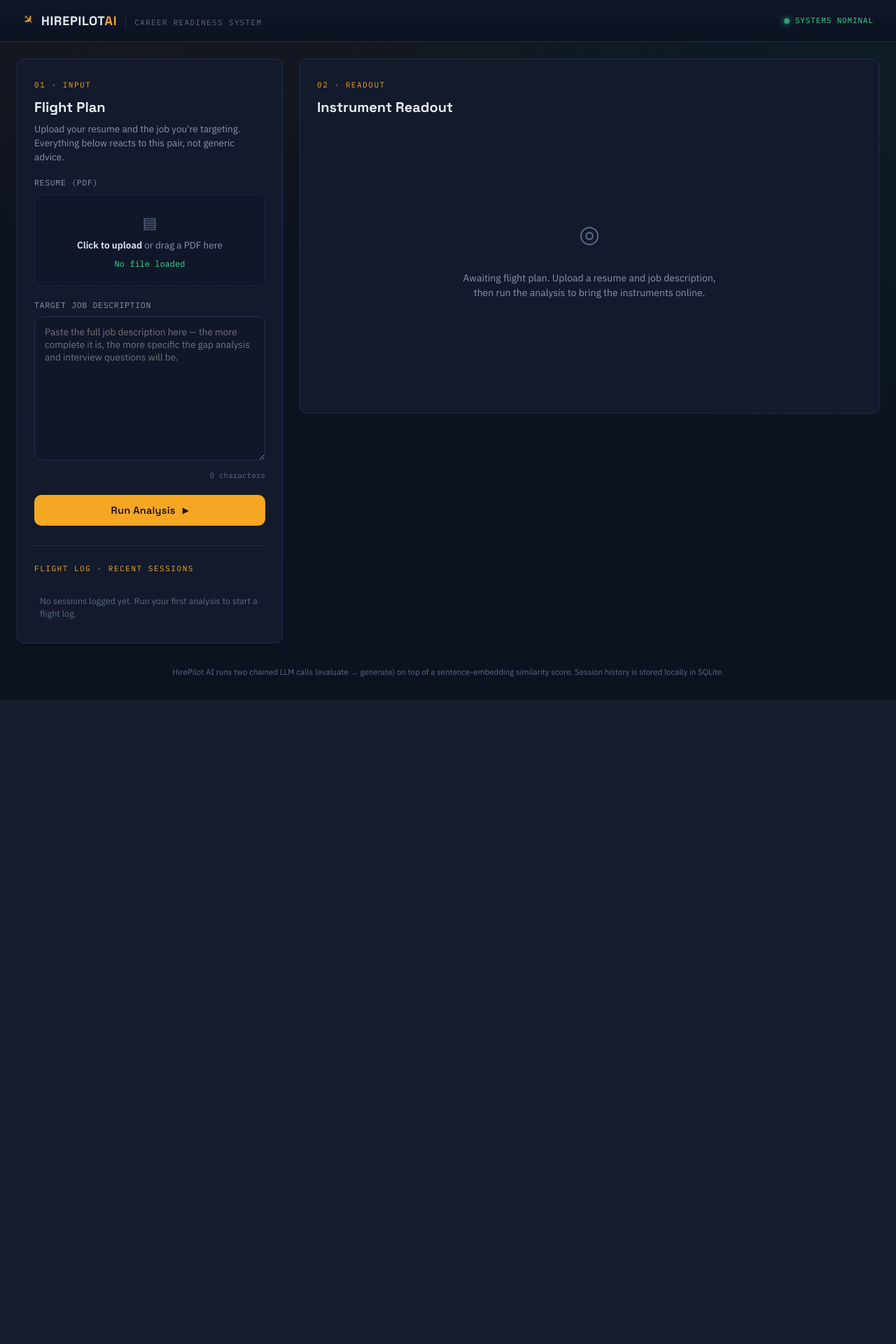
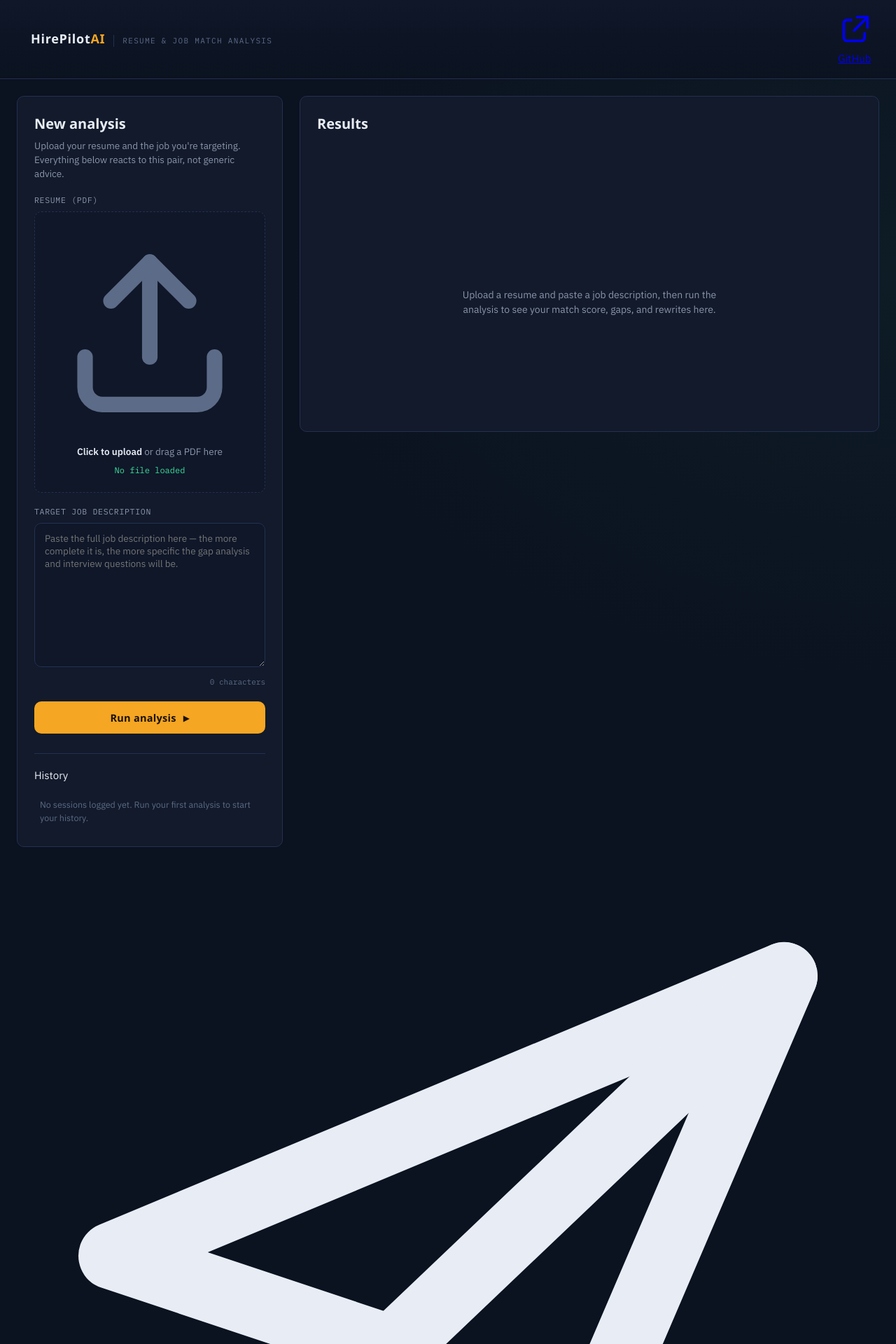
Before and after one commit to om-nigam34/Hire-Pilot-AI, a Flask app: template templates/index.html in a window 1280 px wide. Shown: the top 1920 px of the page at 70% size. Before the commit the page ends 1000 px from the top, so only its background shows below. Run offline with Flask 3, Linux system fonts and the light colour scheme; the template is opened without the code that fills it, so the values that code supplies are empty.

Commit message:
Updated the HTML file

```diff
--- a/templates/index.html
+++ b/templates/index.html
@@ -3,36 +3,42 @@
 <head>
   <meta charset="UTF-8" />
   <meta name="viewport" content="width=device-width, initial-scale=1.0" />
-  <title>HirePilot AI — Career Readiness System</title>
+  <title>HirePilot AI — Resume &amp; Job Match Analysis</title>
   <link rel="preconnect" href="https://fonts.googleapis.com" />
   <link rel="preconnect" href="https://fonts.gstatic.com" crossorigin />
-  <link href="https://fonts.googleapis.com/css2?family=Space+Grotesk:wght@500;600;700&family=IBM+Plex+Sans:wght@400;500;600&family=IBM+Plex+Mono:wght@400;500;600&display=swap" rel="stylesheet" />
+  <link href="https://fonts.googleapis.com/css2?family=Sora:wght@600;700&family=IBM+Plex+Sans:wght@400;500;600&family=IBM+Plex+Mono:wght@400;500;600&display=swap" rel="stylesheet" />
   <link rel="stylesheet" href="{{ url_for('static', filename='css/style.css') }}" />
 </head>
 <body>
 
-  <div class="scanline-overlay" aria-hidden="true"></div>
-
   <header class="topbar">
     <div class="topbar-brand">
-      <span class="topbar-mark">✈</span>
-      <span class="topbar-title">HIREPILOT<span class="topbar-title-accent">AI</span></span>
-      <span class="topbar-subtitle">CAREER READINESS SYSTEM</span>
+      <span class="topbar-mark">
+        <svg viewBox="0 0 24 24" fill="none" stroke="currentColor" stroke-width="1.8" stroke-linecap="round" stroke-linejoin="round" aria-hidden="true">
+          <path d="M21 3L3 10.5L10.5 13L13.5 20.5L21 3Z"/>
+          <path d="M10.5 13L21 3"/>
+        </svg>
+      </span>
+      <span class="topbar-title">HirePilot<span class="topbar-title-accent">AI</span></span>
+      <span class="topbar-subtitle">RESUME &amp; JOB MATCH ANALYSIS</span>
     </div>
-    <div class="topbar-status">
-      <span class="status-dot" id="system-status-dot"></span>
-      <span id="system-status-text">SYSTEMS NOMINAL</span>
-    </div>
+    <a class="topbar-link" href="https://github.com/om-nigam34/Hire-Pilot-AI" target="_blank" rel="noopener noreferrer">
+      <svg viewBox="0 0 24 24" fill="none" stroke="currentColor" stroke-width="1.8" stroke-linecap="round" stroke-linejoin="round" aria-hidden="true">
+        <path d="M9 6H6C4.9 6 4 6.9 4 8V18C4 19.1 4.9 20 6 20H16C17.1 20 18 19.1 18 18V15"/>
+        <path d="M13 4H20V11"/>
+        <path d="M20 4L11 13"/>
+      </svg>
+      GitHub
+    </a>
   </header>
 
   <main class="deck">
 
-    <!-- LEFT: Flight Plan -- inputs -->
+    <!-- LEFT: new analysis -->
 
     <section class="panel panel-input" aria-labelledby="flightplan-heading">
       <div class="panel-header">
-        <span class="panel-eyebrow">01 · INPUT</span>
-        <h2 id="flightplan-heading">Flight Plan</h2>
+        <h2 id="flightplan-heading">New analysis</h2>
         <p class="panel-desc">Upload your resume and the job you're targeting. Everything below reacts to this pair, not generic advice.</p>
       </div>
 
@@ -40,7 +46,13 @@
         <label class="field-label" for="resume-input">Resume (PDF)</label>
         <div class="dropzone" id="dropzone" tabindex="0" role="button" aria-describedby="dropzone-filename">
           <input type="file" id="resume-input" name="resume" accept="application/pdf" hidden />
-          <div class="dropzone-icon">▤</div>
+          <div class="dropzone-icon">
+            <svg viewBox="0 0 24 24" fill="none" stroke="currentColor" stroke-width="1.8" stroke-linecap="round" stroke-linejoin="round" aria-hidden="true">
+              <path d="M12 15V4"/>
+              <path d="M7.5 8.5L12 4L16.5 8.5"/>
+              <path d="M4.5 15V18.5C4.5 19.6 5.4 20.5 6.5 20.5H17.5C18.6 20.5 19.5 19.6 19.5 18.5V15"/>
+            </svg>
+          </div>
           <div class="dropzone-text">
             <strong>Click to upload</strong> or drag a PDF here
           </div>
@@ -57,7 +69,7 @@
         <div class="field-hint" id="jd-char-count">0 characters</div>
 
         <button type="submit" id="analyze-btn" class="btn-engage">
-          <span class="btn-engage-label">Run Analysis</span>
+          <span class="btn-engage-label">Run analysis</span>
           <span class="btn-engage-icon">▶</span>
         </button>
 
@@ -65,7 +77,7 @@
       </form>
 
       <div class="flightlog">
-        <div class="panel-eyebrow">FLIGHT LOG · RECENT SESSIONS</div>
+        <span class="flightlog-eyebrow">History</span>
         <ul class="flightlog-list" id="flightlog-list">
           {% if history %}
             {% for item in history %}
@@ -76,32 +88,36 @@
             </li>
             {% endfor %}
           {% else %}
-            <li class="flightlog-empty">No sessions logged yet. Run your first analysis to start a flight log.</li>
+            <li class="flightlog-empty">No sessions logged yet. Run your first analysis to start your history.</li>
           {% endif %}
         </ul>
       </div>
     </section>
 
-    <!-- RIGHT: Readout -- results -->
+    <!-- RIGHT: results -->
 
     <section class="panel panel-readout" aria-labelledby="readout-heading">
       <div class="panel-header">
-        <span class="panel-eyebrow">02 · READOUT</span>
-        <h2 id="readout-heading">Instrument Readout</h2>
+        <h2 id="readout-heading">Results</h2>
       </div>
 
       <!-- Empty state -->
 
       <div class="readout-empty" id="readout-empty">
-        <div class="readout-empty-icon">◎</div>
-        <p>Awaiting flight plan. Upload a resume and job description, then run the analysis to bring the instruments online.</p>
+        <div class="readout-empty-icon">
+          <svg viewBox="0 0 24 24" fill="none" stroke="currentColor" stroke-width="1.7" stroke-linecap="round" stroke-linejoin="round" aria-hidden="true">
+            <path d="M3 13H8L10 16H14L16 13H21"/>
+            <path d="M5.5 5.5H18.5L21 13V18C21 19.1 20.1 20 19 20H5C3.9 20 3 19.1 3 18V13L5.5 5.5Z"/>
+          </svg>
+        </div>
+        <p>Upload a resume and paste a job description, then run the analysis to see your match score, gaps, and rewrites here.</p>
       </div>
 
       <!-- Loading state -->
 
       <div class="readout-loading" id="readout-loading" hidden>
-        <div class="radar-sweep" aria-hidden="true"></div>
-        <p id="loading-message">Reading instruments…</p>
+        <div class="spinner" aria-hidden="true"></div>
+        <p id="loading-message">Reading your resume…</p>
       </div>
 
       <!-- Results -->
@@ -110,40 +126,75 @@
 
         <div class="gauge-row">
           <div class="gauge-wrap">
-            <svg id="gauge-svg" viewBox="0 0 200 130" aria-hidden="true"></svg>
+            <svg id="gauge-svg" viewBox="0 0 168 168" aria-hidden="true"></svg>
             <div class="gauge-readout">
               <span class="gauge-value" id="gauge-value">0</span>
-              <span class="gauge-max">/100</span>
+              <span class="gauge-max">/ 100</span>
             </div>
           </div>
           <div class="gauge-caption">
-            <span class="panel-eyebrow">MATCH READING</span>
+            <span class="field-label">Match score</span>
+            <span class="gauge-tier" id="gauge-tier">—</span>
             <p id="overall-summary">—</p>
-            <p class="gauge-disclaimer">One signal, not the full verdict — see the gap checklist for the actual "why."</p>
+            <p class="gauge-disclaimer">One signal, not the full verdict — see the breakdown below for specifics.</p>
           </div>
         </div>
 
         <div class="readout-grid">
 
           <div class="readout-block">
-            <h3 class="block-title"><span class="light light-red"></span> Missing skills</h3>
+            <h3 class="block-title">
+              <span class="block-icon">
+                <svg viewBox="0 0 24 24" fill="none" stroke="currentColor" stroke-width="1.6" aria-hidden="true">
+                  <circle cx="12" cy="12" r="8.5"/>
+                  <circle cx="12" cy="12" r="4.5"/>
+                  <circle cx="12" cy="12" r="1" fill="currentColor" stroke="none"/>
+                </svg>
+              </span>
+              Missing skills
+            </h3>
             <ul class="tag-list" id="missing-skills-list"></ul>
           </div>
 
           <div class="readout-block">
-            <h3 class="block-title"><span class="light light-amber"></span> ATS keyword gaps</h3>
+            <h3 class="block-title">
+              <span class="block-icon">
+                <svg viewBox="0 0 24 24" fill="none" stroke="currentColor" stroke-width="1.8" stroke-linecap="round" aria-hidden="true">
+                  <path d="M9.5 4L7 20"/>
+                  <path d="M17 4L14.5 20"/>
+                  <path d="M4.5 9H20"/>
+                  <path d="M3.5 15H19"/>
+                </svg>
+              </span>
+              ATS keyword gaps
+            </h3>
             <ul class="tag-list tag-list-mono" id="keyword-gaps-list"></ul>
           </div>
 
         </div>
 
         <div class="readout-block readout-block-wide">
-          <h3 class="block-title"><span class="light light-amber"></span> Weak bullets → rewritten</h3>
+          <h3 class="block-title">
+            <span class="block-icon">
+              <svg viewBox="0 0 24 24" fill="none" stroke="currentColor" stroke-width="1.8" stroke-linecap="round" stroke-linejoin="round" aria-hidden="true">
+                <path d="M4 20L4.7 16.9L15.2 6.4C15.8 5.8 16.8 5.8 17.4 6.4L18.6 7.6C19.2 8.2 19.2 9.2 18.6 9.8L8.1 20.3L4 20Z"/>
+                <path d="M13.5 8.1L16.9 11.5"/>
+              </svg>
+            </span>
+            Weak bullets → rewritten
+          </h3>
           <ul class="bullet-compare-list" id="bullet-compare-list"></ul>
         </div>
 
         <div class="readout-block readout-block-wide">
-          <h3 class="block-title"><span class="light light-green"></span> Likely interview questions</h3>
+          <h3 class="block-title">
+            <span class="block-icon">
+              <svg viewBox="0 0 24 24" fill="none" stroke="currentColor" stroke-width="1.7" stroke-linecap="round" stroke-linejoin="round" aria-hidden="true">
+                <path d="M4 12.5C4 8.4 7.8 5 12.5 5C17.2 5 21 8.4 21 12.5C21 16.6 17.2 20 12.5 20C11.2 20 10 19.7 8.9 19.2L4 20.5L5.3 16.5C4.5 15.4 4 14 4 12.5Z"/>
+              </svg>
+            </span>
+            Likely interview questions
+          </h3>
           <ul class="question-list" id="question-list"></ul>
         </div>
 
@@ -152,7 +203,13 @@
       <!-- Error state -->
 
       <div class="readout-error" id="readout-error" hidden>
-        <div class="readout-error-icon">⚠</div>
+        <div class="readout-error-icon">
+          <svg viewBox="0 0 24 24" fill="none" stroke="currentColor" stroke-width="1.7" stroke-linecap="round" stroke-linejoin="round" aria-hidden="true">
+            <path d="M12 3.5L21.5 19.5H2.5L12 3.5Z"/>
+            <path d="M12 10V14"/>
+            <circle cx="12" cy="17" r="0.9" fill="currentColor" stroke="none"/>
+          </svg>
+        </div>
         <p id="readout-error-message">Something went wrong.</p>
       </div>
 
@@ -160,8 +217,33 @@
 
   </main>
 
-  <footer class="footer-note">
-    HirePilot AI runs two chained LLM calls (evaluate → generate) on top of a sentence-embedding similarity score. Session history is stored locally in SQLite.
+  <footer class="site-footer">
+    <div class="footer-brand">
+      <span class="footer-mark" aria-hidden="true">
+        <svg viewBox="0 0 24 24" fill="none" stroke="currentColor" stroke-width="1.8" stroke-linecap="round" stroke-linejoin="round">
+          <path d="M21 3L3 10.5L10.5 13L13.5 20.5L21 3Z"/>
+          <path d="M10.5 13L21 3"/>
+        </svg>
+      </span>
+      <span>HirePilot<span class="footer-brand-accent">AI</span></span>
+    </div>
+    <p class="footer-tagline">
+      Get a clear picture of how your resume matches the role you want — gaps, rewrites, and the questions to prepare for.
+    </p>
+    <div class="site-footer-bottom">
+      <span class="footer-copyright">© 2026 HirePilot AI. All rights reserved.</span>
+      <span class="footer-sep" aria-hidden="true">·</span>
+      <span class="footer-credit">Built by Om Nigam</span>
+      <span class="footer-sep" aria-hidden="true">·</span>
+      <a class="footer-repo-link" href="https://github.com/om-nigam34/Hire-Pilot-AI" target="_blank" rel="noopener noreferrer">
+        <svg viewBox="0 0 24 24" fill="none" stroke="currentColor" stroke-width="1.8" stroke-linecap="round" stroke-linejoin="round" aria-hidden="true">
+          <path d="M9 6H6C4.9 6 4 6.9 4 8V18C4 19.1 4.9 20 6 20H16C17.1 20 18 19.1 18 18V15"/>
+          <path d="M13 4H20V11"/>
+          <path d="M20 4L11 13"/>
+        </svg>
+        GitHub
+      </a>
+    </div>
   </footer>
 
   <script src="{{ url_for('static', filename='js/main.js') }}"></script>
```
